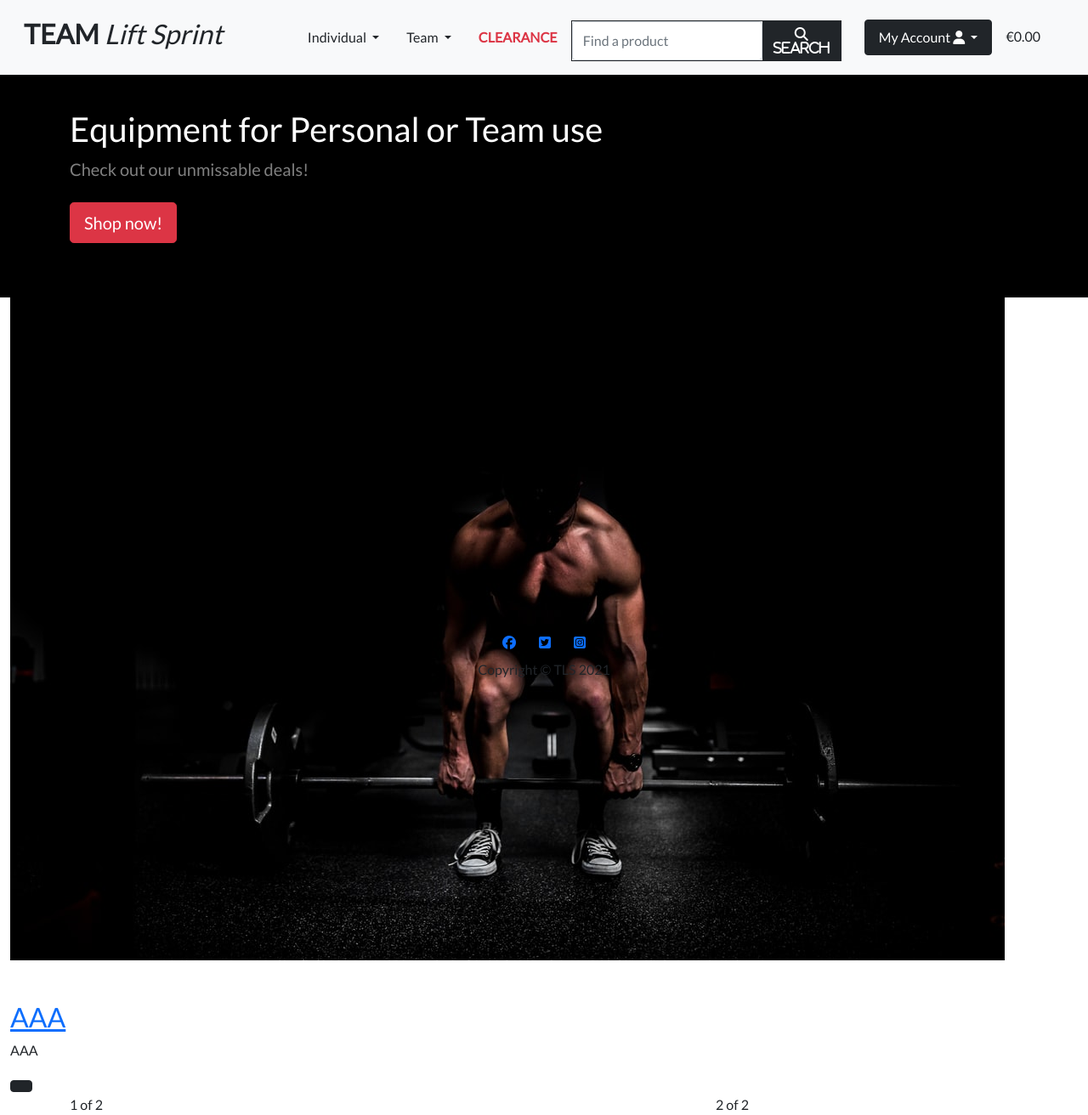
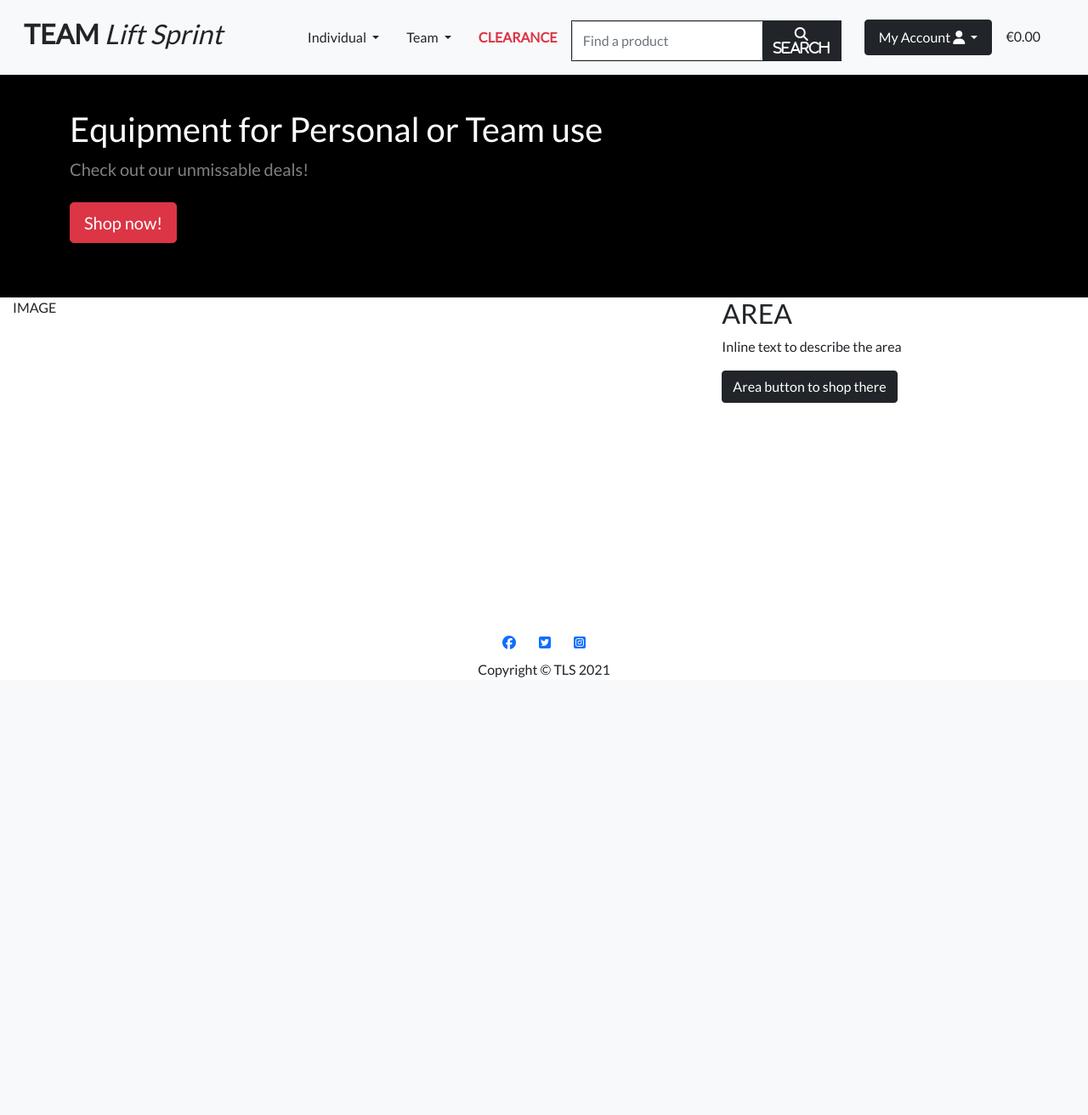
Before and after one commit to aryan008/team_lift_sprint, a Django app: page / in a window 1280 px wide. Shown: the whole page at 85% size. After the commit the page ends 797 px from the top, so only its background shows below. Run offline with Django 3.2, Linux system fonts and the light colour scheme; some libraries are stand-ins or nearby versions.

Commit message:
Add:layout setup for index.html image/button

```diff
--- a/home/templates/home/index.html
+++ b/home/templates/home/index.html
@@ -6,7 +6,7 @@
 <header class="masthead">
     <div class="container position-relative pt-5">
         <div class="row">
-            <div class="col">
+            <div class="col-12">
                 <div class="text-white">
                     <h1>Equipment for Personal or Team use</h1>
                     <p class="text-white-50 mb-0 lead">Check out our unmissable deals!</p>
@@ -26,31 +26,22 @@
 
 <section>
     <div class="container-fluid">
-        <div class="row gy-5">
-            <div class="col">
-            <img src="/media/background_home.jpg" alt="Girl in a jacket">
-            </div>
-            <div class="col">
-                <a href="" class="sales-link">
-                    <h2 class="">AAA</h2>
-                </a>
-                <p class="">AAA</p>
-                <a href="" class="btn btn-dark" type="button"></a>
-            </div>
+        <div class="row g-0">
+          <div class="col-8">
+            <img> IMAGE
+          </div>
+          <div class="col-4">
+            <h2 class="">AREA</h2>
+
+            <p class="">Inline text to describe the area</p>
+            <a href="" class="btn btn-dark" type="button">Area button to shop there</a>
+          </div>
         </div>
     </div>
+
 </section>
 
-<div class="container">
-    <div class="row">
-      <div class="col-sm-8">
-        1 of 2
-      </div>
-      <div class="col-sm-4">
-        2 of 2
-      </div>
-    </div>
-</div>
+
 <!-- Individual Showcases-->
 
 <!-- Team Showcase-->
```
